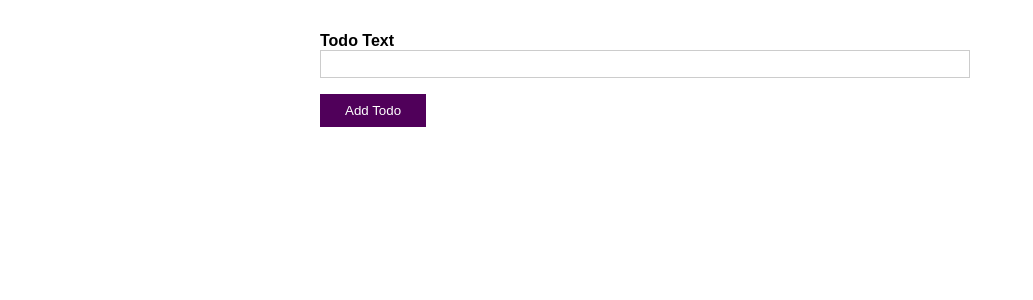
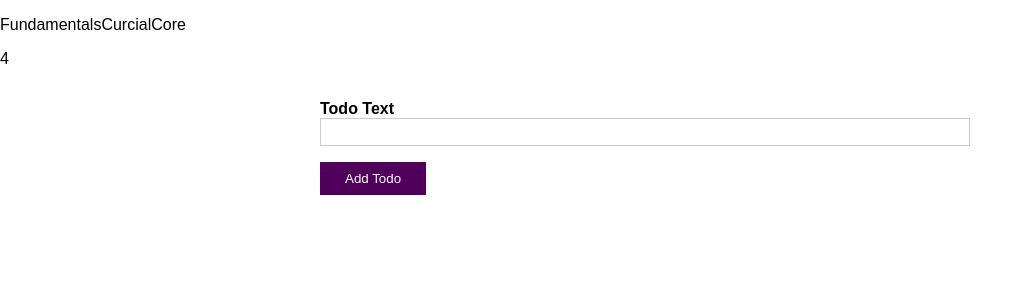
Before and after one commit to firdavs9777/react_setup_typescript, a React (Create React App) app: page / in a window 1280 px wide. Shown: the top 300 px of the page, without its empty margins (0-1033 px from the left). Built offline with nearby package versions, Linux system fonts and the light colour scheme; the HTML template or start-up script is replaced by a standard one.

Commit message:
New changes

```diff
--- a/src/App.tsx
+++ b/src/App.tsx
@@ -1,7 +1,14 @@
 import React, { useState } from 'react';
-import TodoList from './components/TodoList';
-import NewToDo from './components/NewToDo';
+import TodoList from './pages/TodoList';
+import NewToDo from './pages/NewToDo';
 import { ToDo } from './todo.model';
+
+
+const ReactDescriptions: string[] = ['Fundamentals', 'Curcial', 'Core'];
+
+function getRandomInt(max: any) {
+  return Math.floor(Math.random() * (max + 1));
+}
 
 const App: React.FC = () => {
   // const todos = [{ id: 'id1', text: 'Finish the course' }];
@@ -21,6 +28,10 @@ const App: React.FC = () => {
   // function component returns jsx
   return (
     <div>
+      <p className='test'>
+      {ReactDescriptions}
+      </p>
+      {getRandomInt(9)}
       <NewToDo onAddToDo={todoHandler} />
       <TodoList items={todos} onDeleteTodo={todoDeleteHandler} />
     </div>
```
Also changed, not shown: src/pages/NewToDo.css (renamed from src/components/NewToDo.css), src/pages/NewToDo.tsx (renamed from src/components/NewToDo.tsx), src/pages/TodoList.css (renamed from src/components/TodoList.css), src/pages/TodoList.tsx (renamed from src/components/TodoList.tsx).
